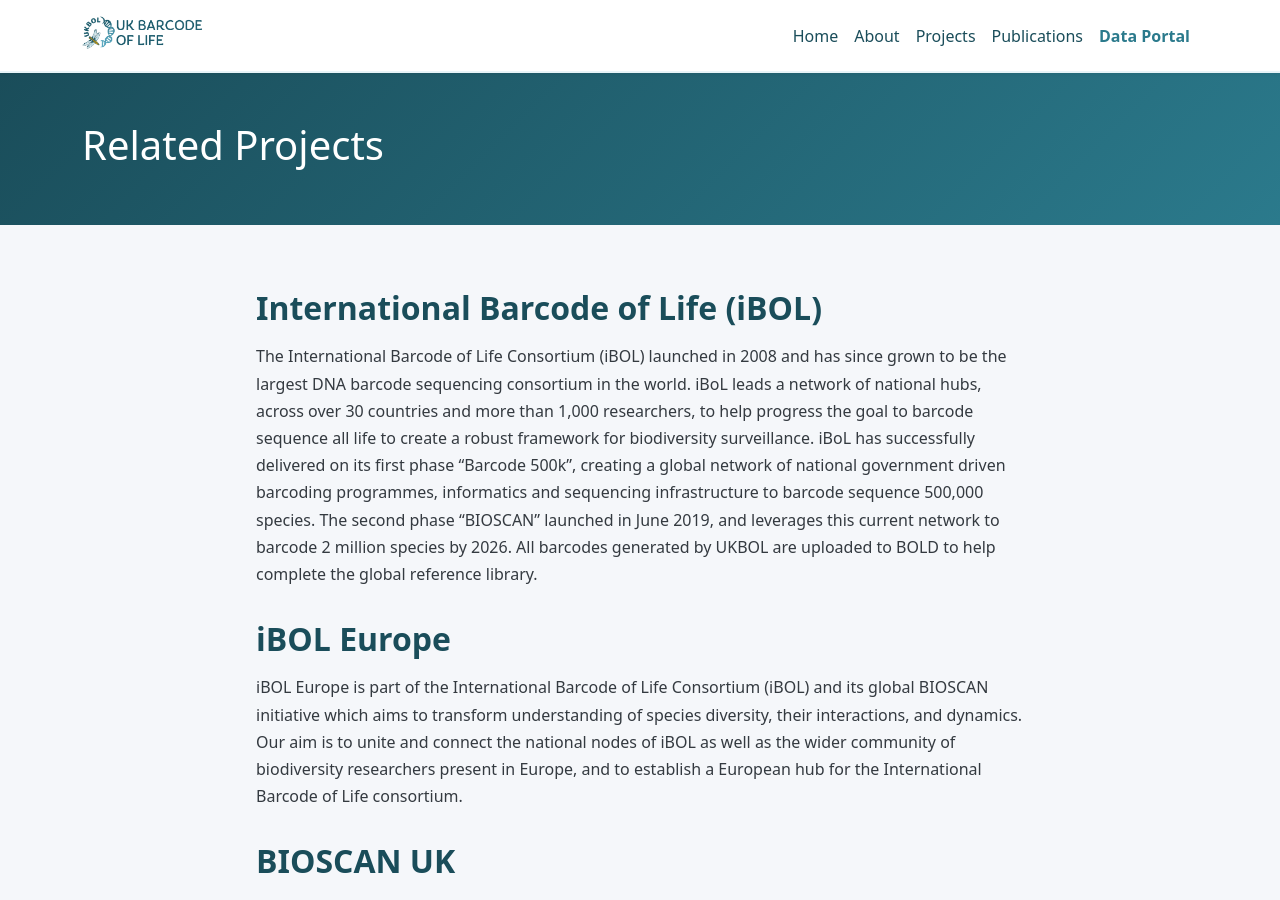
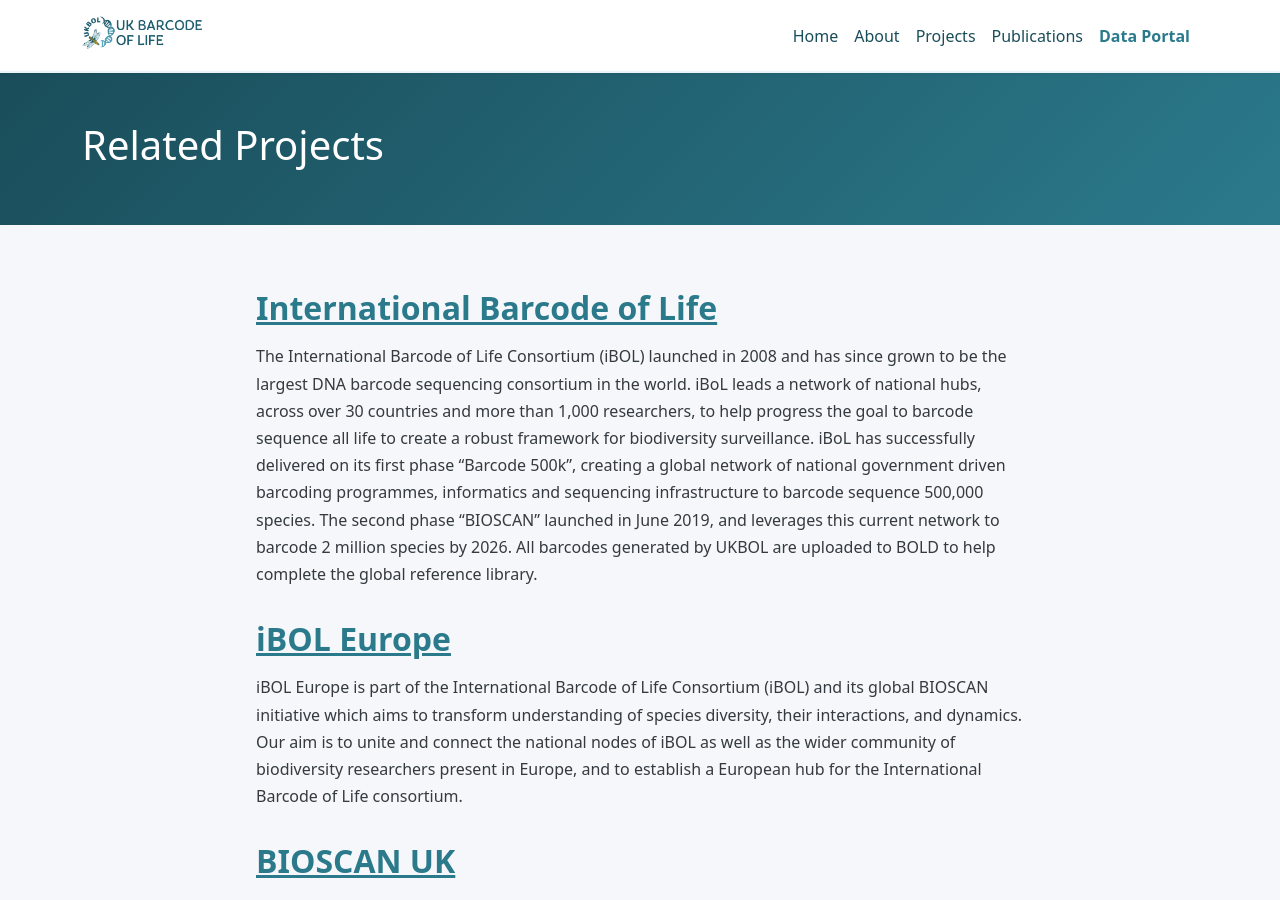
Before and after one commit to ukbol/ukbol.github.io, a Jekyll site: the page built from projects.md, in a window 1280 px wide and 900 px high. Built offline with Jekyll 4.4.1, drawn with Linux system fonts in a browser that asks for light colours.

Commit message:
Update projects.md

```diff
--- a/projects.md
+++ b/projects.md
@@ -5,23 +5,23 @@ title: Related Projects
 
 <!-- ADD YOUR RELATED PROJECTS TEXT BELOW THIS LINE -->
 
-## International Barcode of Life (iBOL)
+## [International Barcode of Life](https://ibol.org/)
 The International Barcode of Life Consortium (iBOL) launched in 2008 and has since grown to be the largest DNA barcode sequencing consortium in the world. iBoL leads a network of national hubs, across over 30 countries and more than 1,000 researchers, to help progress the goal to barcode sequence all life to create a robust framework for biodiversity surveillance. iBoL has successfully delivered on its first phase “Barcode 500k”, creating a global network of national government driven barcoding programmes, informatics and sequencing infrastructure to barcode sequence 500,000 species. The second phase “BIOSCAN” launched in June 2019, and leverages this current network to barcode 2 million species by 2026. All barcodes generated by UKBOL are uploaded to BOLD to help complete the global reference library.
 
 
-## iBOL Europe
+## [iBOL Europe](https://iboleurope.org/)
 iBOL Europe is part of the International Barcode of Life Consortium (iBOL) and its global BIOSCAN initiative which aims to transform understanding of species diversity, their interactions, and dynamics. Our aim is to unite and connect the national nodes of iBOL as well as the wider community of biodiversity researchers present in Europe, and to establish a European hub for the International Barcode of Life consortium.
 
 
-## BIOSCAN UK
+## [BIOSCAN UK](https://www.sanger.ac.uk/collaboration/bioscan/)
 BIOSCAN is a global initiative spearheaded by the International Barcode of Life to take DNA barcoding to a new level and study species as well as their interactions. It works by generating DNA barcodes for seven common animal, plant, and fungi barcodes at the same time for each specimen rather than the more traditional single barcode diagnostic per specimen. For example, for a single insect specimen, BIOSCAN barcoding reveals the insect species alongside the species of the plants it may have eaten or pollinated all in one sequencing reaction.
 
 
-## Darwin Tree of Life
+## [Darwin Tree of Life](https://www.darwintreeoflife.org/)
 The Darwin Tree of Life project aims to sequence the genomes of all species of eukaryotic organisms in Britain and Ireland. It is a collaboration between biodiversity, genomics and analysis partners that hopes to transform the way we do biology, conservation and biotechnology.
 
 
-## UKDNA Working Group
+## [UKDNA Working Group](https://ukeof.org.uk/our-work/ukdna)
 The UK DNA Working Group facilitates dialogue and collaboration by providing a forum for the wide community of government agencies, academics and other stakeholders to discuss priorities and emerging developments in the use of DNA for environmental monitoring.
 
 <!-- END RELATED PROJECTS TEXT -->
```
